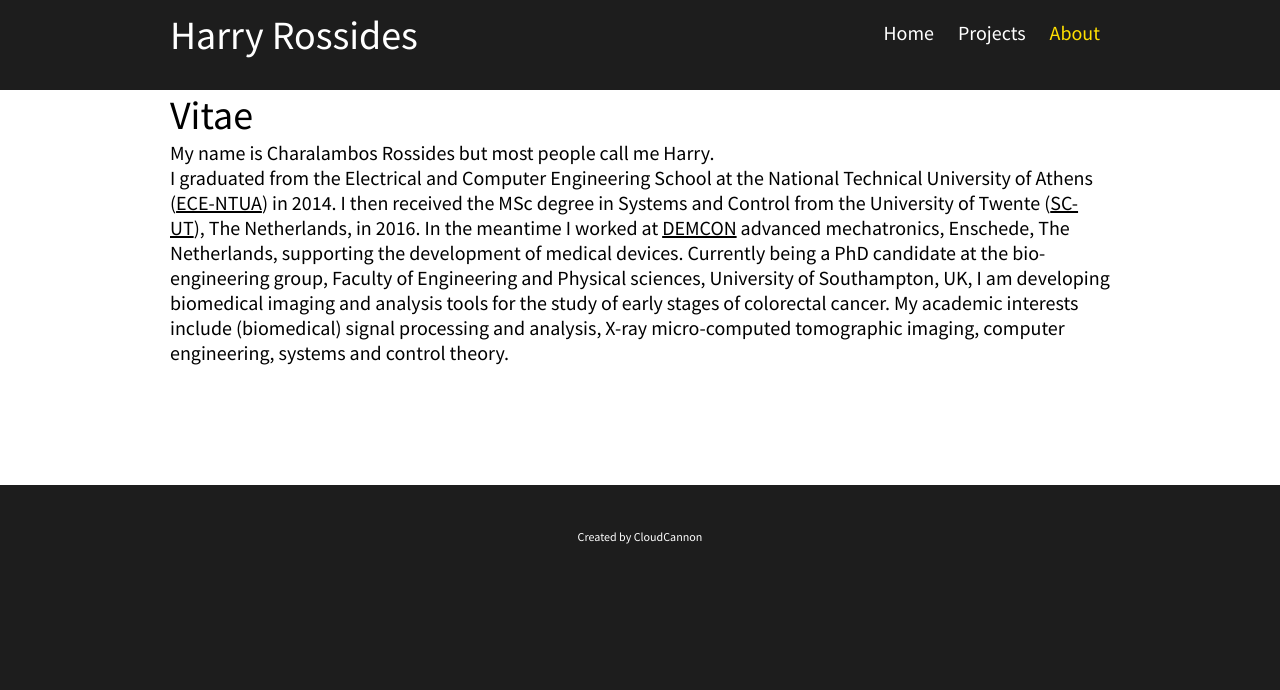
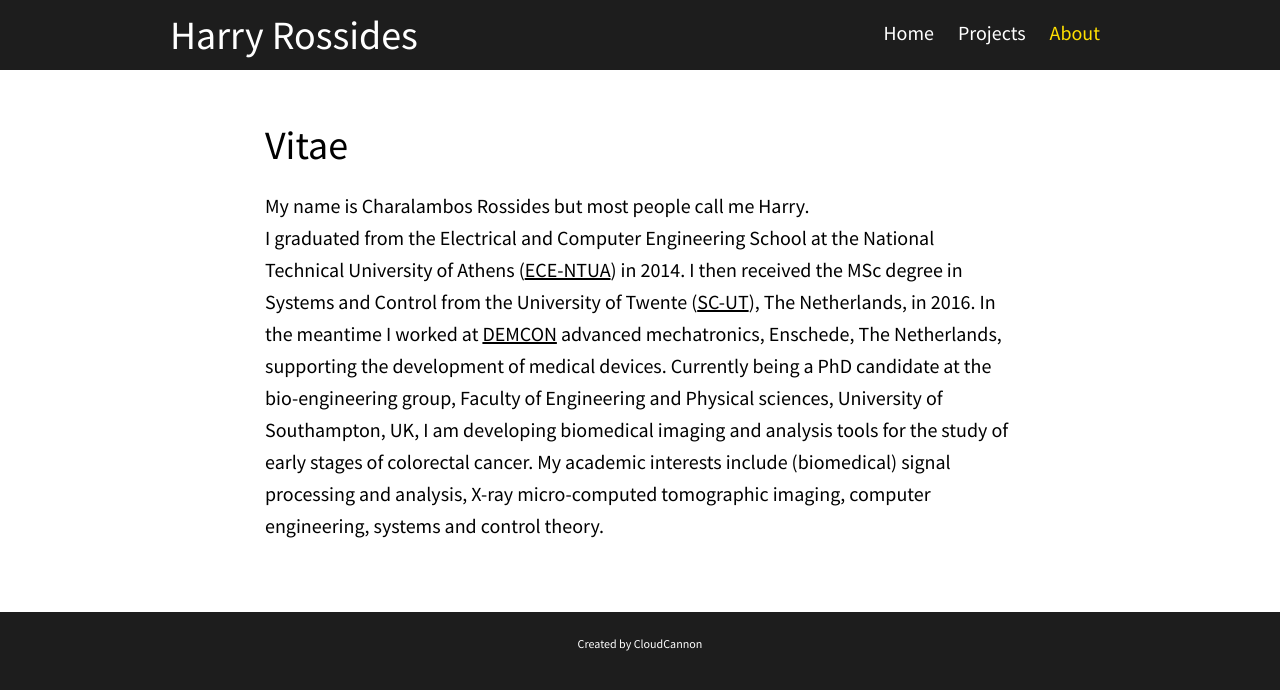
Before and after one commit to HarryRos/HarryRos.github.io, a Jekyll site: the page built from about.html, in a window 1280 px wide. Shown: the top 690 px of the page. Built offline with Jekyll 4.4.1, drawn with Linux system fonts in a browser that asks for light colours.

Commit message:
Edit about

```diff
--- a/about.html
+++ b/about.html
@@ -5,8 +5,10 @@
 ---
 
 <div class="container">
-	<p class="blog-posts">
+	<div class="blog-posts">
+		<div class="blog-post spacing">
 			<h1>Vitae</h1>
+			<p>
 				My name is Charalambos Rossides but most people call me Harry.<br>
 				I graduated from the Electrical and Computer Engineering School
 				at the National Technical University of Athens (<a href="https://www.ece.ntua.gr/en">ECE-NTUA</a>) in 2014.
@@ -22,5 +24,6 @@
 				My academic interests include (biomedical) signal processing and analysis,
 				X-ray micro-computed tomographic imaging, computer engineering, systems and control theory.
 			</p>
-	<p class="blog-post spacing"></p>
 		</div>
+	</div>
+</div>
```
Lines whose indentation alone changed are shown as unchanged.
